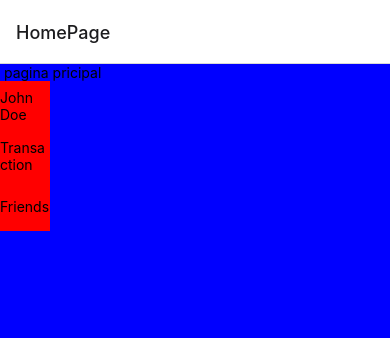
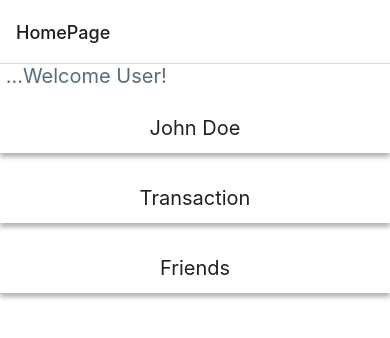
Before and after one commit to Lucostamagna/App_01_MercuryInternship, a React Native app: screen /HomePage in a window 390 px wide. Shown: the top 338 px of the page. Built offline with nearby package versions, Linux system fonts and the light colour scheme.

Commit message:
Gengeneral styles of the application

```diff
--- a/src/components/Account.tsx
+++ b/src/components/Account.tsx
@@ -1,30 +1,33 @@
-import { Text } from 'react-native';
-import { Colors } from 'react-native/Libraries/NewAppScreen';
-
-
+import {Text, StyleSheet} from 'react-native';
 
 type accountProps = {
   account: string;
 };
 
-export function Account({ account }: accountProps) {
+export function Account({account}: accountProps) {
   return (
     <Text
       style={
         account === 'Checking'
           ? {
-
-                        color: '#3d8ed4',
+              ...styles.text,
+              color: '#D50000',
             }
           : account === 'Savings'
           ? {
-
-                        color: '#3dd456',
+              ...styles.text,
+              color: '#C6FF00',
             }
-                 : Colors
-       }
-         >
+          : styles.text
+      }>
       {account}
     </Text>
   );
 }
+
+const styles = StyleSheet.create({
+  text: {
+    paddingTop: 10,
+    fontSize: 16,
+  },
+});
--- a/src/components/AccountInfo.tsx
+++ b/src/components/AccountInfo.tsx
@@ -1,9 +1,5 @@
-import { View, Text } from 'react-native';
-import { Account } from './Account';
-
-
-
-
+import {View, Text, StyleSheet} from 'react-native';
+import {Account} from './Account';
 
 type accountsProps = {
   accounts: {
@@ -11,21 +7,42 @@ type accountsProps = {
     balance: number;
   }[];
 };
-export function AccountsInfo({ accounts }: accountsProps) {
+export function AccountsInfo({accounts}: accountsProps) {
   return (
-         <View >
-              <View >
-                   <Text >Account</Text>
-                   <Text >Balance</Text>
+    <View style={styles.container}>
+      <View style={styles.account}>
+        <Text style={styles.text}>Account</Text>
+        <Text style={styles.text}>Balance</Text>
       </View>
       {accounts.map((data, index) => {
         return (
-                        <View key={index} >
+          <View key={index} style={styles.account}>
             <Account account={data.type} />
-                             <Text >$ {data.balance}</Text>
+            <Text style={styles.textBalance}>$ {data.balance}</Text>
           </View>
         );
       })}
     </View>
   );
 }
+
+const styles = StyleSheet.create({
+  container: {
+    width: '100%',
+  },
+  text: {
+    color: '#424242',
+    fontSize: 20,
+  },
+  account: {
+    width: '100%',
+    flexDirection: 'row',
+    justifyContent: 'space-between',
+    paddingBottom: 10,
+  },
+  textBalance: {
+    color: 'black',
+    fontSize: 15,
+    paddingBottom: 10,
+  },
+});
--- a/src/components/FriendsInfo.tsx
+++ b/src/components/FriendsInfo.tsx
@@ -1,19 +1,45 @@
-import { View, Text } from 'react-native';
-
-
-
-
+import { View, Text, StyleSheet } from 'react-native';
 
 type friendProps = {
-    name: string;
-    email: string;
+  name: string;
+  email: string;
 };
 
-export function FriendsInfo({ name, email }: friendProps) {
-    return (
-         <View key={email} >
-              <Text > {name} </Text>
-              <Text > {email} </Text>
-         </View>
-    );
+export function FriendsInfo({name, email}: friendProps) {
+  return (
+    <View key={email} style={styles.container}>
+      <Text  style={styles.name}> {name} </Text>
+      <Text style={styles.email}> {email} </Text>
+    </View>
+  );
 }
+
+const styles = StyleSheet.create({
+  container: {
+    margin: 5,
+    width: '95%',
+    alignItems: 'center',
+    padding: 15,
+    borderRadius: 10,
+    backgroundColor: '#FFC400',
+    shadowColor: '#000',
+    shadowOffset: {
+      width: 0,
+      height: 2,
+    },
+    shadowOpacity: 0.23,
+    shadowRadius: 2.62,
+
+    elevation: 4,
+  },
+  name: {
+    fontSize: 18,
+    fontWeight: '500',
+    color: '#37474F',
+  },
+  email: {
+    paddingLeft: 10,
+    fontSize: 16,
+    color: '#FCE4EC',
+  },
+});
--- a/src/components/TransactionInfo.tsx
+++ b/src/components/TransactionInfo.tsx
@@ -1,17 +1,12 @@
-import { View, Text } from 'react-native';
-import { AccountsInfo } from './AccountInfo';
-import { Account } from './Account';
-
-
-
-
+import {View, Text, StyleSheet} from 'react-native';
+import {Account} from './Account';
 
 type transactionProps = {
   type: string;
   amount: number;
-    account: string;
-    fromAccount: string;
-    toAccount: string;
+  account?: string;
+  fromAccount?: string;
+  toAccount?: string;
 };
 export function TransactionInfo({
   type,
@@ -21,28 +16,45 @@ export function TransactionInfo({
   toAccount,
 }: transactionProps) {
   return (
+    <View style={styles.transactions_container}>
       <View>
-
-              <View >
-                   <Text>
-                        {type} ${amount}
+        <Text style={styles.text}>
+          {type} : ${amount}{' '}
         </Text>
         {account && (
-                        <Text>
-                             Account: <Account account={account} />
+          <Text style={styles.text}>
+            {' '}
+            Account: <Account account={account} />{' '}
           </Text>
         )}
         {fromAccount && (
-                        <Text >
-                             From Account: <Account account={fromAccount} />
+          <Text style={styles.text}>
+            {' '}
+            From Account: <Account account={fromAccount} />{' '}
           </Text>
         )}
         {toAccount && (
-                        <Text >
-                             To Account: <Account  account ={toAccount} />
+          <Text style={styles.text}>
+            {' '}
+            To Account: <Account account={toAccount} />
           </Text>
         )}
       </View>
     </View>
   );
 }
+const styles = StyleSheet.create({
+  transactions_container: {
+    flexDirection: 'row',
+    alignItems: 'center',
+    margin: 3,
+    marginBottom: 10,
+    borderRadius: 8,
+    width: '98%',
+    backgroundColor: '#CFD8DC',
+  },
+  text: {
+    color: 'black',
+    fontSize: 15,
+  },
+});
--- a/src/navigator/StackNavigator.tsx
+++ b/src/navigator/StackNavigator.tsx
@@ -1,43 +1,54 @@
-import React from 'react'
-
-import { createStackNavigator } from '@react-navigation/stack';
+import React from 'react';
+import {createStackNavigator} from '@react-navigation/stack';
 import User from '../screens/User';
 import Transactions from '../screens/Transactions';
-import  Friends  from '../screens/Friends';
+import Friends from '../screens/Friends';
 import HomePage from '../screens/HomePage';
-import { Account } from '../components/Account';
 
-export type RootStackParams={
-
-  HomePage:undefined,
-  User:{ name: string, email: string }
-  Friends: { name: string, email: string }
-  Transactions: {type: string, amount: number, account: string, fromAccount: string, toAccount: string}
-
-
-}
+export type RootStackParams = {
+  HomePage: undefined;
+  User: {name: string; email: string};
+  Friends: {name: string; email: string};
+  Transactions: {
+    type: string;
+    amount: number;
+    account?: string;
+    fromAccount?: string;
+    toAccount?: string;
+  };
+};
 const Stack = createStackNavigator<RootStackParams>();
 
-const StackNavigator =()=> {
+const StackNavigator = () => {
   return (
     <Stack.Navigator
-     screenOptions={{
-      headerStyle:{
-        elevation:0,
-        shadowColor:'transparent'
-      },
-      cardStyle:{
-        backgroundColor:'blue'
-      }
-     }}
+      screenOptions={{
+        headerStyle: {
+          elevation: 0,
+          shadowColor: 'transparent',
+        },
+        cardStyle: {
+          backgroundColor: 'white',
+        },
 
-    >
-
-      <Stack.Screen name="HomePage" options={{ title:"HomePage"}}  component={HomePage} />
-      <Stack.Screen name="User"   component={User} />
-      <Stack.Screen name="Transactions"options={{ title:"Transactions"}}  component={ Transactions} />
-      <Stack.Screen name="Friends"  component={Friends} />
+      }}>
+      <Stack.Screen
+        name="HomePage"
+        options={{title: 'HomePage'}}
+        component={HomePage}
+      />
+      <Stack.Screen name="User" options={{title: 'User'}} component={User} />
+      <Stack.Screen
+        name="Transactions"
+        options={{title: 'Transactions'}}
+        component={Transactions}
+      />
+      <Stack.Screen
+        name="Friends"
+        options={{title: 'Friends'}}
+        component={Friends}
+      />
     </Stack.Navigator>
   );
-}
-export default StackNavigator
+};
+export default StackNavigator;
--- a/src/screens/HomePage.tsx
+++ b/src/screens/HomePage.tsx
@@ -1,59 +1,42 @@
-import React, { useEffect } from 'react'
-import StackNavigator from '../navigator/StackNavigator'
-import { Button, Text, View, TouchableOpacity } from 'react-native'
+import React from 'react'
+import {  Text, View, TouchableOpacity } from 'react-native'
 import { StackScreenProps } from '@react-navigation/stack';
 import { styles } from '../theme/appTheme';
 
 
-interface Props extends StackScreenProps<any, any>{};
+interface Props extends StackScreenProps<any, any> {}
 
-const HomePage = ({navigation}: Props ) => {
+const HomePage = ({navigation}: Props) => {
   return (
-    <View >
-      <Text> pagina pricipal</Text>
+    <View>
+      <Text style={{
+        color:'#546E7A',
+        fontSize: 20,
+      }}> ...Welcome User!</Text>
       <View>
         <TouchableOpacity
           style={styles.botonUser}
-     onPress={ ()=> navigation.navigate('User', {
-      name:'John Doe',
-      email:'johndoe@gmail.com'
-     })}
-    >
-      <Text>John Doe</Text>
+          onPress={() =>
+            navigation.navigate('User', {
+              name: 'John Doe',
+              email: 'johndoe@gmail.com',
+            })
+          }>
+          <Text style={styles.text}>John Doe</Text>
         </TouchableOpacity>
         <TouchableOpacity
           style={styles.botonUser}
-    onPress={ ()=> navigation.navigate('Transaction', {
-
-     })}
-    >
-
-      <Text>Transaction</Text>
+          onPress={() => navigation.navigate('Transactions', {})}>
+          <Text style={styles.text}>Transaction</Text>
         </TouchableOpacity>
         <TouchableOpacity
           style={styles.botonUser}
-
-    onPress={ ()=> navigation.navigate('Friends', {
-
- })}
-
-    >
-      <Text>Friends</Text>
-
+          onPress={() => navigation.navigate('Friends', {})}>
+          <Text style={styles.text}>Friends</Text>
         </TouchableOpacity>
-
-
       </View>
-
-
-
-
-
-
-
-
     </View>
-  )
-}
+  );
+};
 
 export default HomePage
--- a/src/screens/User.tsx
+++ b/src/screens/User.tsx
@@ -1,11 +1,9 @@
 import { StackScreenProps } from '@react-navigation/stack';
 import React, { useEffect } from 'react'
 import Data from '../Data.json'
-import { Button,View, Text } from 'react-native';
+import {View, Text, BackHandler } from 'react-native';
 import { RootStackParams } from '../navigator/StackNavigator';
 import { styles } from '../theme/appTheme'
-import { TouchableOpacity } from 'react-native-gesture-handler';
-import { Account } from '../components/Account';
 import { AccountsInfo } from '../components/AccountInfo';
 
 type userProps = {
@@ -33,13 +31,22 @@ const User = ({ route, navigation }: Props) => {
 
   return (
     <View style={styles.globalMargin}>
-      <Text style={styles.title}>
-       {name} {email}
+      <Text style={{
+        color:'black',
+        backgroundColor:'#ECEFF1',
+        fontSize: 20,
+        marginBottom:15
+
+
+      }}>
+       {name};       {email}
       </Text>
       <AccountsInfo accounts={accounts} />
+
 
     </View>
   );
 }
 
+
 export default User;
--- a/src/theme/appTheme.tsx
+++ b/src/theme/appTheme.tsx
@@ -1,21 +1,37 @@
 import { StyleSheet } from 'react-native';
 
-export const styles =StyleSheet.create({
-    globalMargin:{
-        marginHorizontal: 20,
+export const styles = StyleSheet.create({
+  globalMargin: {
+    marginHorizontal: 20,
+  },
+  title: {
+    fontSize: 20,
+    color: 'black',
+    marginBottom: 16,
+    paddingLeft: '5%',
+    paddingRight: '5%',
+  },
+  botonUser: {
+    marginTop:15,
+    width: '100%',
+    height: 50,
+    color: 'black',
+    backgroundColor: '##FFAB00',
+    justifyContent: 'center',
+    alignItems: 'center',
+    marginVertical: 5,
+    shadowColor: '#000',
+    shadowOffset: {
+      width: 0,
+      height: 4,
     },
-    title:{
-        fontSize:30,
-        color:'blue',
-        marginBottom:10
-    },
-    botonUser:{
-        width:50,
-        height:50,
-        color:'black',
-        backgroundColor:'red',
-        justifyContent:'center'
+    shadowOpacity: 0.3,
+    shadowRadius: 4.65,
 
-    },
-
+    elevation: 8,
+  },
+  text:{
+    color:'#212121',
+    fontSize: 20,
+  }
 });
```
Also changed, not shown: src/screens/Transactions.tsx (+19 -24 lines). Lines whose indentation alone changed are shown as unchanged.
